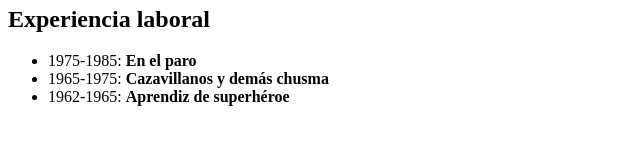
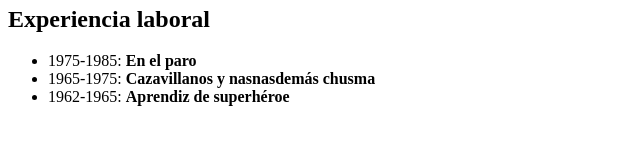
Before and after one commit to faqshelby/Repositorio-de-Prueba, a plain HTML site: page Actividad 4/index.html in a window 1280 px wide. Shown: the part 316-460 px from the top of the page, 0-640 px from the left. Drawn offline with Linux system fonts and the light colour scheme.

Commit message:
edite la act 4

```diff
--- a/Actividad 4/index.html
+++ b/Actividad 4/index.html
@@ -20,7 +20,7 @@
         <h2>Experiencia laboral</h2>
 <ul>
     <li>1975-1985: <strong>En el paro</strong></li>
-    <li>1965-1975: <strong>Cazavillanos y demás chusma</strong></li>
+    <li>1965-1975: <strong>Cazavillanos y nasnasdemás chusma</strong></li>
     <li>1962-1965: <strong>Aprendiz de superhéroe</strong></li>
  </ul>
 </body>
```
